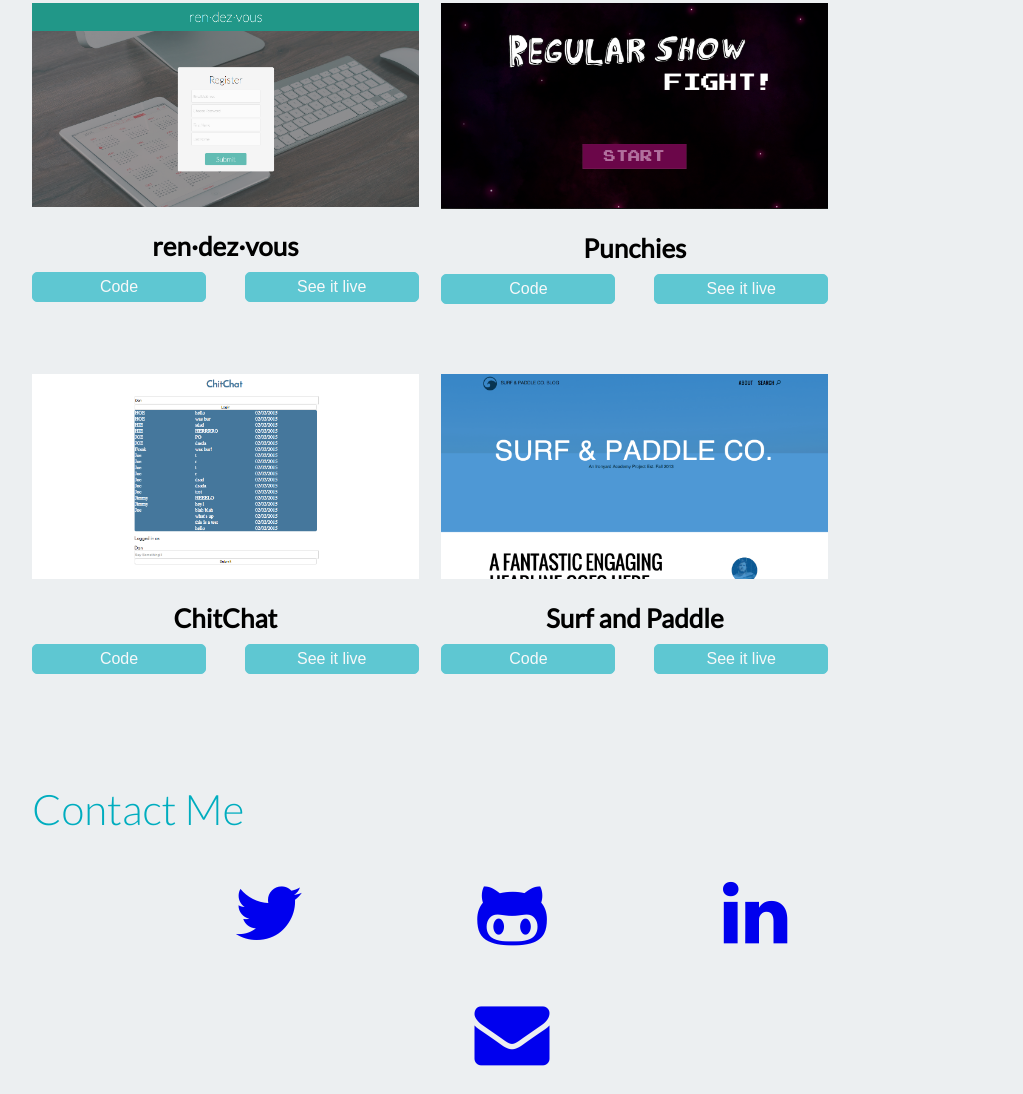
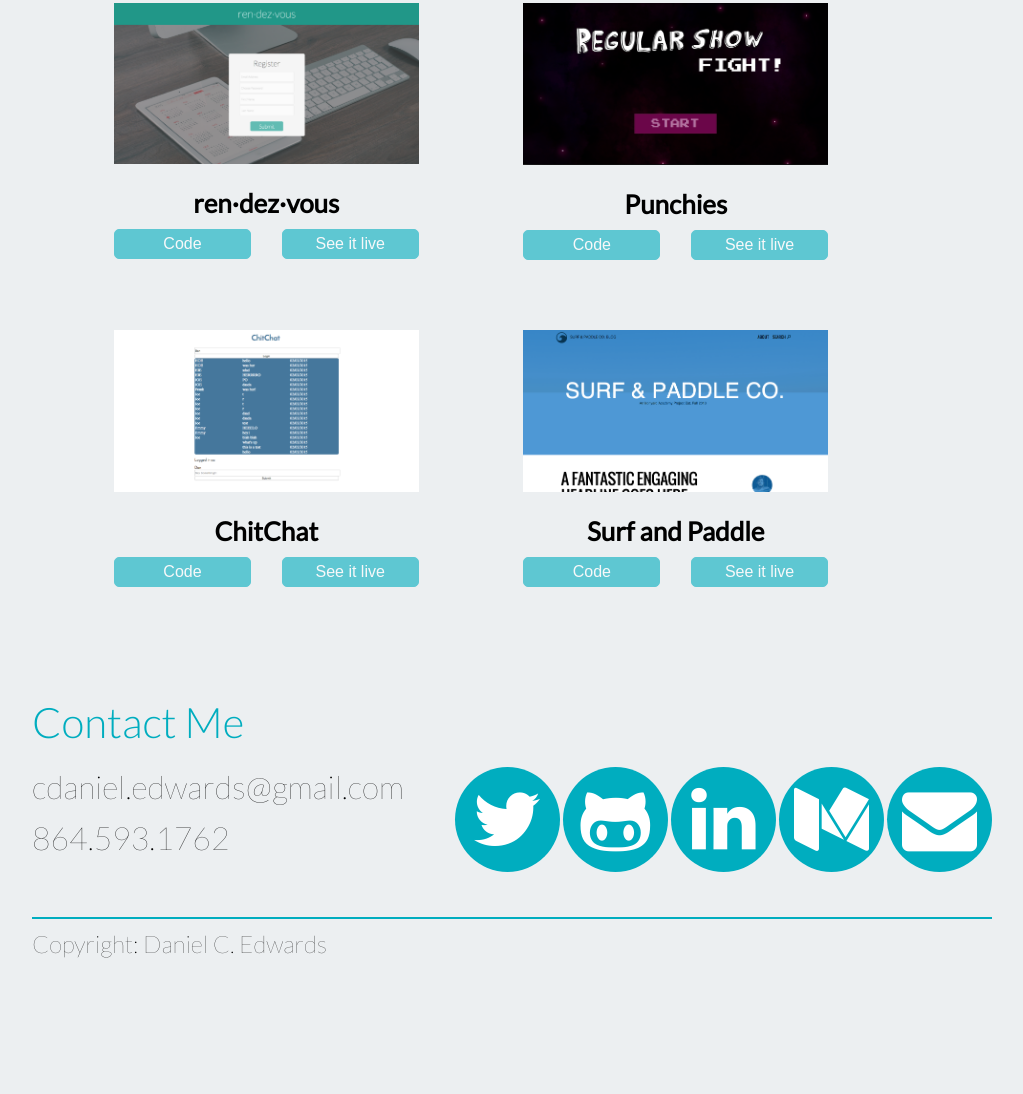
Before and after one commit to cdanwards/cdanwards.github.io, a plain HTML site: page index.html in a window 1280 px wide. Shown: the part 1047-2141 px from the top of the page, without its empty margins (128-1151 px from the left). After the commit the page ends 2025 px from the top, so only its background shows below. Drawn offline with Linux system fonts and the light colour scheme.

Commit message:
Almost done

```diff
--- a/index.html
+++ b/index.html
@@ -4,7 +4,7 @@
   <meta charset="UTF-8">
   <link href="http://fonts.googleapis.com/css?family=Lato:100,300,400" rel="stylesheet" type="text/css">
   <link href="styles/main.css" rel="stylesheet" type="text/css">
-  <link rel="stylesheet" href="//maxcdn.bootstrapcdn.com/font-awesome/4.3.0/css/font-awesome.min.css">
+  <link rel="stylesheet" href="http://maxcdn.bootstrapcdn.com/font-awesome/4.3.0/css/font-awesome.min.css">
   <title>Daniel Edwards</title>
 </head>
 <body>
@@ -72,16 +72,26 @@
 <!-- Contact Section -->
     <div class="section contact" id="contact">
       <h2 class="contact-heading section-heading">Contact Me</h2>
+      <div class="info-container">
+        <p class="contact-info">cdaniel.edwards@gmail.com</p>
+        <p class="contact-info">864.593.1762</p>
+      </div>
       <div class="icons-container">
         <div class="wrap">
-          <a href="http://www.twitter.com/cdanwards"><i class="fa fa-twitter fa-2x"></i></a>
-          <a href="http://www.github.com/cdanwards"><i class="fa fa-github-alt fa-2x"></i></a>
-          <a href="https://www.linkedin.com/pub/daniel-edwards"><i class="fa fa-linkedin fa-2x"></i></a>
-          <a href="mailto:cdaniel.edwards@gmail.com"><i class="fa fa-envelope fa-2x"></i></a>
+          <a href="http://www.twitter.com/cdanwards"><i class="fa fa-twitter fa-1x"></i></a>
+          <a href="http://www.github.com/cdanwards"><i class="fa fa-github-alt fa-1x"></i></a>
+          <a href="https://www.linkedin.com/pub/daniel-edwards"><i class="fa fa-linkedin fa-1x"></i></a>
+          <a href="https://medium.com/@cdanwards"><i class="fa fa-medium fa-1x"></i></a>
+          <a href="mailto:cdaniel.edwards@gmail.com"><i class="fa fa-envelope fa-1x"></i></a>
         </div>
       </div>
     </div>
   </div>
 
 </body>
+<footer>
+  <div class="footer-container">
+    <h2>Copyright: Daniel C. Edwards</h2>
+  </div>
+</footer>
 </html>
--- a/styles/main.scss
+++ b/styles/main.scss
@@ -233,7 +233,8 @@
       @include span-columns(12);
       margin-bottom: 40px;
       .project {
-        @include span-columns(5);
+        @include span-columns(4);
+        @include shift(1);
         position: relative;
         margin-bottom: 50px;
         .image-container {
@@ -314,37 +315,67 @@
 
 
 .contact {
+  height: 200px;
+  .info-container {
+    width: 40%;
+    float: left;
+    text-align: left;
+    font-size: 32px;
+    font-weight: 100;
 
+  }
+  .contact-info {
+    display: block;
+    margin-bottom: 12px;
+  }
+  .icons-container {
+    width: 60%;
+    text-align: center;
+    float: right;
 
-  .icons-container {
-    height: 200px;
-    width: 50%;
-    text-align: center;
-    @include outer-container;
-    @include span-columns(12);
+    .wrap {
 
-    #wrap {
-      @include span-columns(6);
-      width: 100%;
+      float: right;
     }
-    #wrap a {
-      @include span-columns(2);
+    .wrap a {
+
       display: inline-block;
       margin: 0 auto;
       border-radius: 120px;
-      background-color: #fff;
-      width: 120px;
-      height: 120px;
-      color: #402613;
-
+      width: 105px;
+      height: 105px;
+      background-color: $font-accent;
+      color: white;
+      text-align: center;
     }
     a .fa {
       display: inline-block;
       margin: auto;
-      width: 25%;
       height: 100%;
-      line-height: 120px;
+      line-height: 105px;
       font-size: 75px;
+      text-align: center;
+    }
+    .wrap a:hover {
+      background-color: $background-color;
+      color: $font-accent;
     }
   }
 }
+
+/* Footer */
+
+footer {
+  margin: 20px auto;
+}
+
+.footer-container {
+  margin: 20px auto;
+  width: 75%;
+  border-top: 2px solid $font-accent;
+
+  h2 {
+    margin: 10px 0;
+    font-weight: 100;
+  }
+}
```
Also changed, not shown: styles/main.css, 1 other file.
